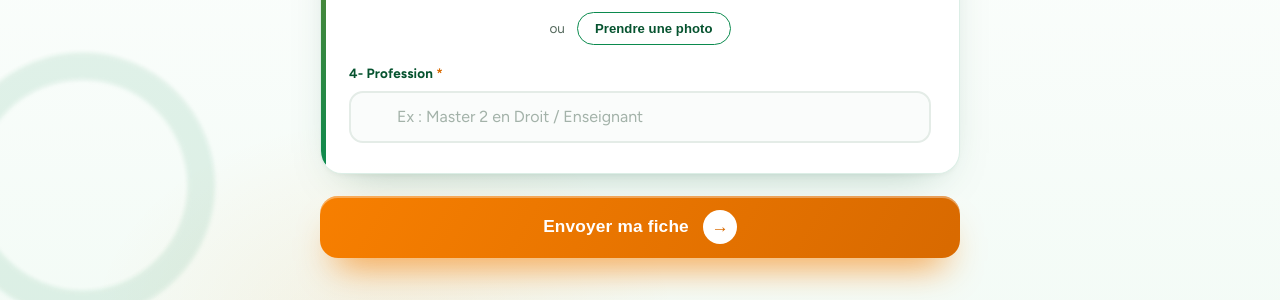
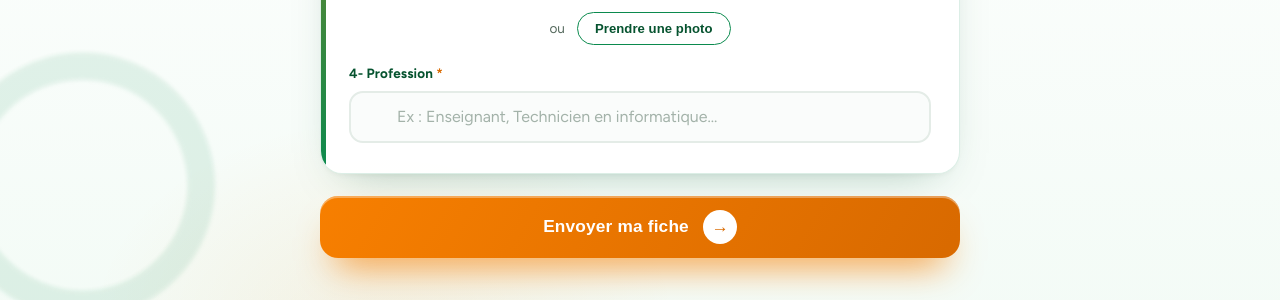
Before and after one commit to Sere-ali/jospia2026, a PHP site: page /jospia2026/inscription_responsable.php in a window 1280 px wide. Shown: the part 866-1166 px from the top of the page. Run offline with PHP 8.4, Linux system fonts and the light colour scheme; data comes from the database, SQL or seed files in the repository; data that the repository does not hold is empty.

Commit message:
Responsables : exemple de profession
Co-Authored-By: Claude Sonnet 5.5 <noreply@anthropic.com>
Claude-Session: https://claude.ai/code/session_01KoR57eyK1Tu3mM4eFj1smP

```diff
--- a/inscription_responsable.php
+++ b/inscription_responsable.php
@@ -62,7 +62,7 @@ if ($_SERVER['REQUEST_METHOD'] === 'POST') {
                         <input type="file" name="photo" accept="image/*">
                         <div class="help-text">Format jpg/png/webp, 5 Mo max. Photo nette, visage bien visible.</div></div>
                     <div class="form-group"><label>4- Profession <span class="req">*</span></label>
-                        <input type="text" name="niveau_fonction" required placeholder="Ex : Master 2 en Droit / Enseignant" value="<?= e($_POST['niveau_fonction'] ?? '') ?>"></div>
+                        <input type="text" name="niveau_fonction" required placeholder="Ex : Enseignant, Technicien en informatique…" value="<?= e($_POST['niveau_fonction'] ?? '') ?>"></div>
                 </fieldset>
                 <button type="submit" class="btn btn-primaire btn-block btn-envoi"><span>Envoyer ma fiche</span><i aria-hidden="true">→</i></button>
             </form>
```
